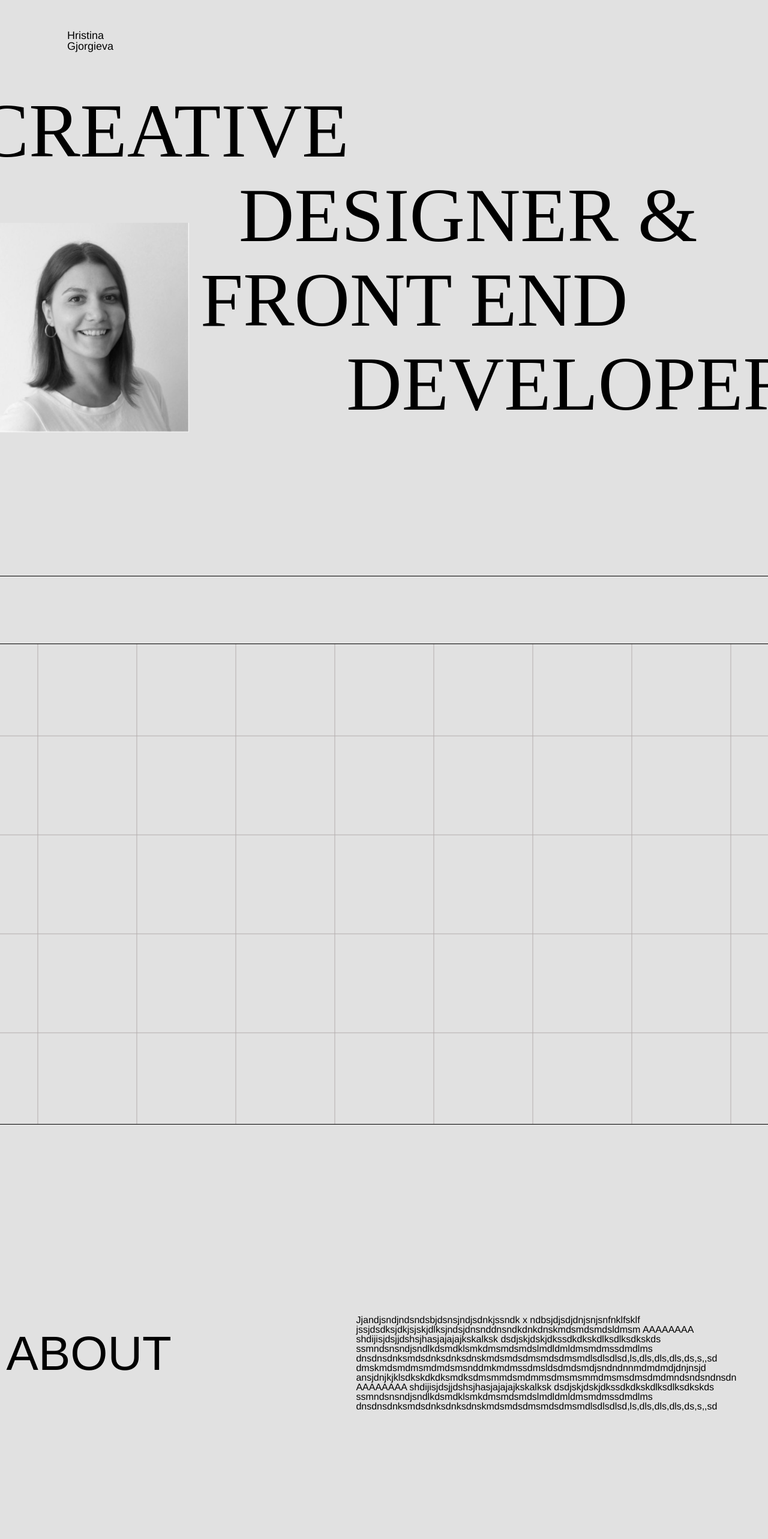
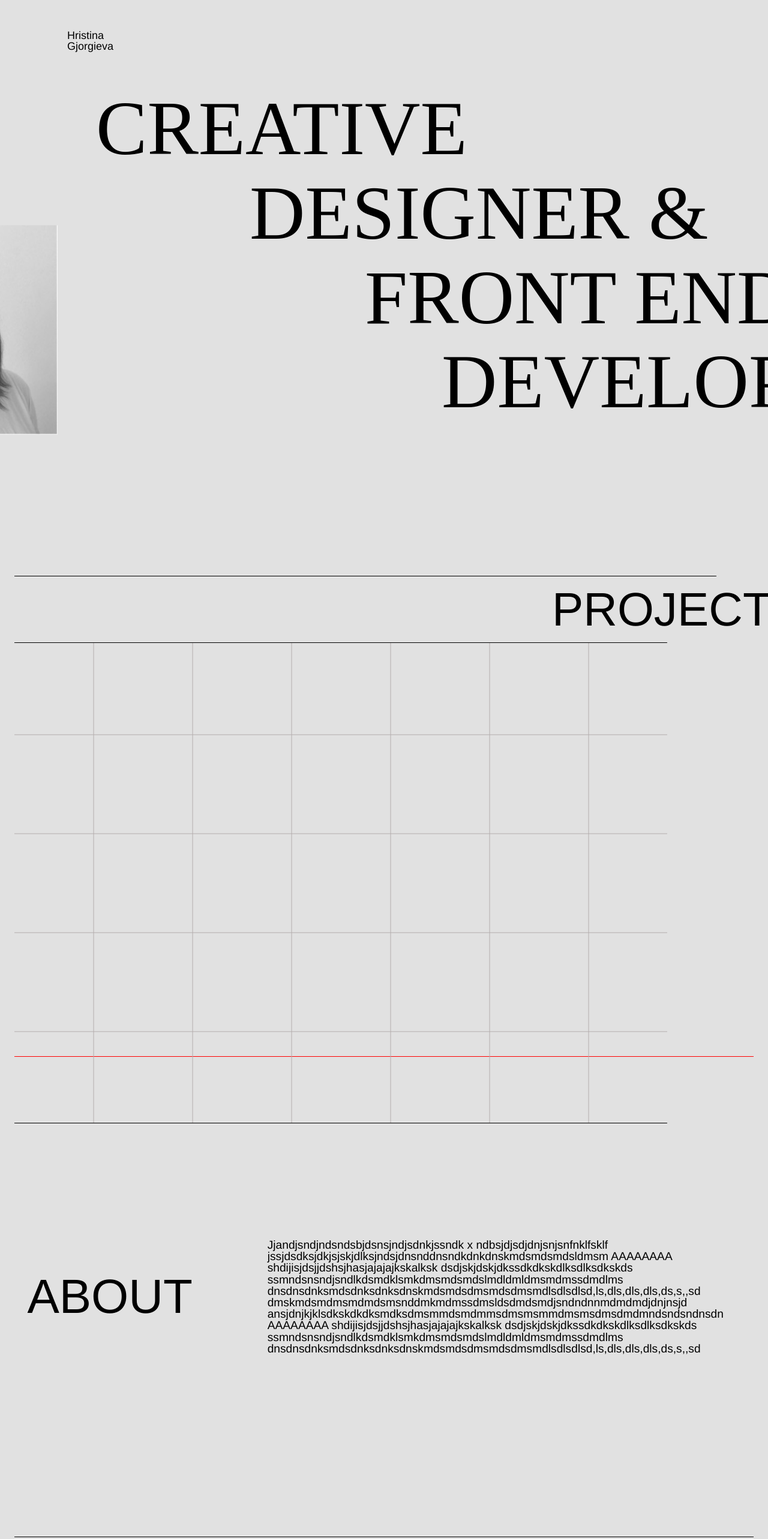
Before and after one commit to HristinaGjo/Website-Portfolio-HG, a React (Vite) app: page / in a window 1280 px wide. Shown: the top 2566 px of the page at 60% size. Built offline with nearby package versions, Linux system fonts and the light colour scheme.

Commit message:
added Section Container as a global css for the homepage as a component

```diff
--- a/src/components/About.jsx
+++ b/src/components/About.jsx
@@ -42,7 +42,7 @@ const About = React.forwardRef (({ id }, ref) => {
           <span style={{ "--i": 5 }}>T</span>
         </div>
         <div className={classes.rightCtn}>
-          <p>Jjandjsndjndsndsbjdsnsjndjsdnkjssndk x ndbsjdjsdjdnjsnjsnfnklfsklf
+          <span>Jjandjsndjndsndsbjdsnsjndjsdnkjssndk x ndbsjdjsdjdnjsnjsnfnklfsklf
           jssjdsdksjdkjsjskjdlksjndsjdnsnddnsndkdnkdnskmdsmdsmdsldmsm
           AAAAAAAA shdijisjdsjjdshsjhasjajajajkskalksk dsdjskjdskjdkssdkdkskdlksdlksdkskds
           ssmndsnsndjsndlkdsmdklsmkdmsmdsmdslmdldmldmsmdmssdmdlms
@@ -51,7 +51,7 @@ const About = React.forwardRef (({ id }, ref) => {
           ansjdnjkjklsdkskdkdksmdksdmsmmdsmdmmsdmsmsmmdmsmsdmsdmdmndsndsndnsdn
           AAAAAAAA shdijisjdsjjdshsjhasjajajajkskalksk dsdjskjdskjdkssdkdkskdlksdlksdkskds
           ssmndsnsndjsndlkdsmdklsmkdmsmdsmdslmdldmldmsmdmssdmdlms
-          dnsdnsdnksmdsdnksdnksdnskmdsmdsdmsmdsdmsmdlsdlsdlsd,ls,dls,dls,dls,ds,s,,sd</p>
+          dnsdnsdnksmdsdnksdnksdnskmdsmdsdmsmdsdmsmdlsdlsdlsd,ls,dls,dls,dls,ds,s,,sd</span>
         </div>
         </div>
         </div>
--- /dev/null
+++ b/src/components/SectionContainer.jsx
@@ -0,0 +1,9 @@
+// SectionContainer.js
+import React from "react";
+import classes from "../styles/sectionContainer.module.css";
+
+const SectionContainer = ({ children }) => {
+  return <div className={classes.sectionContainer}>{children}</div>;
+};
+
+export default SectionContainer;
--- a/src/pages/HomePage.jsx
+++ b/src/pages/HomePage.jsx
@@ -1,4 +1,6 @@
+// HomePage.js
 import React, { useRef } from "react";
+import SectionContainer from "../components/SectionContainer";
 import Header from "../components/Header";
 import Projects from "../components/Projects";
 import About from "../components/About";
@@ -29,28 +31,18 @@ const HomePage = () => {
   };
 
   return (
-    <>
+    <><SectionContainer>
       <Navbar scrollToRef={scrollToRef} />
-      <Header ref={headerRef} />
-      <Projects ref={projectsRef} />
-      <About ref={aboutRef} />
-      <Services/>
-      <Connect />
+
+        <Header ref={headerRef} />
+        <Projects ref={projectsRef} />
+        <About ref={aboutRef} />
+        <Services />
+        <Connect />
+      </SectionContainer>
       <Footer />
     </>
   );
 };
 
 export default HomePage;
-
-
-
-/*const scrollToRef = (refName) => {
-  if (refName === "headerRef") {
-    headerRef.current.scrollIntoView({ behavior: "smooth" });
-  } else if (refName === "projectsRef") {
-    projectsRef.current.scrollIntoView({ behavior: "smooth" });
-  } else if (refName === "aboutRef") {
-    aboutRef.current.scrollIntoView({ behavior: "smooth" });
-  }
-}; */
--- a/src/styles/about.module.css
+++ b/src/styles/about.module.css
@@ -5,17 +5,17 @@ body {
 
 .pageCtn {
     width: 100%;
-    height: 120vh;
+    height: 100vh;
     /* background: red;*/
     display: flex;
     justify-content: center;
     align-items: center;
     border-bottom: 1px solid black;
+
 }
 
 .textCtn{
-    width: 82%;
-    max-width: 900px;
+    width: 100%;
     font-family: "Helvetica";
 }
 
@@ -29,7 +29,7 @@ body {
 
 .rightCtn p{
     font-size: 1rem;
-    margin-top: 3rem;
+    margin-top: 2rem;
     font-weight: 200;
 }
 
@@ -54,18 +54,109 @@ body {
     .pageCtn {
         width: 100%;
         height: 100vh;
-        margin-top: 12vh;
+        border-top: 1px solid red;
+        display: flex;
+        justify-content: center;
+        align-items: center;
+
         border-bottom: 1px solid black;
     }
 
     .textCtn{
         font-family: "Helvetica";
         display: flex;
-        flex-direction: row;
-        justify-content: space-around;
+        gap:20rem;
+        justify-content: center;
         align-items: center;
-        gap:25em;
         font-family: "Helvetica";
+
+    }
+
+    .leftCtn{
+        font-size:5rem ;
+        margin-left: -2.8em;
+    }
+
+    .rightCtn{
+        font-size: 1.2rem;
+        width: 30%;
+        display: flex;
+        flex-direction: column;
+        justify-content: center;
+        align-items: center;
+       /* display: flex; */
+    }
+}
+
+
+/* body {
+    overflow-x: hidden;
+    margin: 0;
+}
+
+.pageCtn {
+    width: 100%;
+    /* background: red;*/
+    /* display: flex;
+    justify-content: center;
+    align-items: center;
+    border-bottom: 1px solid black;
+
+}
+
+.textCtn{
+    width: 100%;
+    font-family: "Helvetica";
+}
+
+.leftCtn{
+    font-size:2.25rem ;
+}
+
+.rightCtn{
+    overflow-wrap: break-word;
+}
+
+.rightCtn p{
+    font-size: 1rem;
+    margin-top: 2rem;
+    font-weight: 200;
+}
+
+@keyframes fliper {
+    30%{
+        transform: rotateY(360deg);
+    }
+    100%{
+        transform: rotateY(360deg);
+    }
+}
+
+.animate span{
+    display: inline-block;
+    animation: fliper 2s linear normal;
+    animation-delay: calc(var(--i)*0.15s);
+}
+
+
+@media (min-width: 768px) {
+
+    .pageCtn {
+        width: 100%;
+        height: 100vh;
+        border-top: 1px solid red;
+
+        border-bottom: 1px solid black;
+    }
+
+    .textCtn{
+        font-family: "Helvetica";
+        display: flex;
+        gap:25rem;
+        justify-content: center;
+        align-items: center;
+        font-family: "Helvetica";
+
     }
 
     .leftCtn{
@@ -77,8 +168,5 @@ body {
         font-size: 1.7rem;
         width: 30%;
         display: flex;
-        flex-direction: column;
-        justify-content: center;
-        align-items: center;
     }
-}
+} */
--- a/src/styles/connect.module.css
+++ b/src/styles/connect.module.css
@@ -58,11 +58,8 @@ body {
   width: 100%;
   height: 30vh;
   display: flex;
-  justify-content: center;
-
+  justify-content:flex-start;
   align-items: center;
-  border-bottom: 1px solid black;
-  /*margin-left: 2rem; */
 }
 
 .leftCtn {
@@ -115,7 +112,6 @@ a{
     display: flex;
     justify-content: center;
     align-items: center;
-    border-bottom: 1px solid black;
     margin-top: 5rem;
   }
 
--- a/src/styles/header.module.css
+++ b/src/styles/header.module.css
@@ -9,9 +9,6 @@ body {
 }
 .headerCtn {
     width: 100%;
-    max-width: 800px;
-    position: relative;
-    padding: 2rem 0;
     /* margin: 0; /* Center the container horizontally */
     font-size: 2.25rem;
     font-family: "Helvetica";
@@ -19,8 +16,8 @@ body {
     text-align: left;
     display: flex;
     flex-direction: column;
-    justify-content: flex-start; /*center*/
-    align-items: flex-start; /*center*/
+    justify-content: center;
+    align-items: center;
 
 }
 
@@ -38,20 +35,21 @@ body {
 }
 
 .leftCtn img{
-   width: 250px;
+   width: 100%;
    height: auto;
    /* border-radius: 1rem; */
-   margin-top: 2rem;
-   padding-left: 2rem;
+   margin-top: 2.5rem;
+  /* padding-left: 2rem; */
 }
 
 .rightCtn{
+    width: 100%;
     order:1;
     display: flex;
     flex-direction: column;
-    text-align: left;
+    justify-content: center;
+    align-items: flex-start;
     margin-top: 1rem;
-    padding-left: 2rem;
 }
 
 /*.bottomCtn{
@@ -102,37 +100,38 @@ a {
     }
 
     .line1{
-        margin-left: -1.4em;
+        margin-left: -.5em;
         display: inline-block;
     }
 
     .line2{
-        margin-left: 2em;
+        margin-left: 1.5em;
         display: inline-block;
     }
 
     .line3{
-        margin-left: 1.5em;
+        margin-left: 3em;
         display: inline-block;
     }
     .line4{
-        margin-left: 3.4em;
+        margin-left: 4em;
         display: inline-block;
     }
 
     .leftCtn{
         order:1;
         margin-top: 1em;
-        margin-left: -3.2em;
+        margin-left: -2em;
     }
 
     .leftCtn img{
         width: 350px;
+
     }
 
     .rightCtn{
         order:2;
-        margin-left: -1.6em;
+        margin-left: 1em;
         margin-top: -.5em;
     }
 
--- a/src/styles/navbar.module.css
+++ b/src/styles/navbar.module.css
@@ -8,10 +8,10 @@ body{
     top: 0;
     left: 0;
     display: flex;
-    justify-content: space-evenly;
+    justify-content: center;
     align-items: center;
-    gap: 3rem;
-    padding: 1rem;
+    gap: 4.1rem;
+    padding: 1rem 0;
     /*background: red;*/
     z-index: 1000;
     font-weight: 300;
--- a/src/styles/projects.module.css
+++ b/src/styles/projects.module.css
@@ -10,15 +10,16 @@ body {
 }
 
 .projectsBackground{
-    width: 100%;
+    width: 85%;
     height: 100vh; /* Set height to fill the parent container */
-
     position: absolute; /* Position the background behind other content */
     background-image: linear-gradient(to right, #b4aeae 1px, transparent 1px ),
                       linear-gradient(to bottom, #b4aeae 1px, transparent 1px);
-    background-size: 78px 82px;
+    background-size: 60px 60px;
     border-bottom: 1px solid black;
+    border-top: 1px solid black;
     background-position: center;
+
 
 }
 
@@ -35,12 +36,12 @@ body {
 }
 
 
-.animate {
+/* .animate {
     max-width: 600px;
     animation: slideIn 1.8s forwards;
 }
 
-/*@keyframes slideIn {
+@keyframes slideIn {
     from {
         transform: translateX(50vw);
     }
@@ -53,25 +54,22 @@ body {
 @media (min-width: 768px) {
 
     .pageCtn {
-        width: 100%;
-
+        width: 95%;
         height: 100vh;
         border-top: 1px solid black;
     }
 
     .title{
         width: 100%;
-        margin: 0 ;
-        font-size: 5rem;
+        font-size: 4.9rem;
         font-family: "Helvetica";
         white-space: nowrap;
         overflow: visible;
-        padding: 1rem;
+        padding:  1rem 0;
     }
 
     .projectsBackground{
-        width: 100%;
-        position: absolute;
+
         background-image: linear-gradient(to right, #b4aeae 1px, transparent 1px),
                           linear-gradient(to bottom, #b4aeae 1px, transparent 1px);
         background-size: 165px 165px;
@@ -86,7 +84,7 @@ body {
 
     @keyframes slideIn {
         from {
-            transform: translateX(100vw);
+            transform: translateX(70vw);
         }
         to {
             transform: translateX(2vw);
--- /dev/null
+++ b/src/styles/sectionContainer.module.css
@@ -0,0 +1,12 @@
+/* sectionContainer.module.css */
+body{
+    overflow-x: hidden;
+}
+.sectionContainer {
+    width: 100%;
+    padding: 0 1.5rem;
+    align-items: center;
+    border-bottom: 1px solid black;
+    box-sizing: border-box;
+    /* Add any other common styling here */
+  }
--- a/src/styles/services.module.css
+++ b/src/styles/services.module.css
@@ -9,7 +9,7 @@ body {
     display: flex;
     flex-direction: column;
     justify-content: center;
-    align-items: center;
+    align-items: flex-start;
     border-bottom: 1px solid black;
     /*padding-left: 2rem;*/
   }
@@ -41,7 +41,7 @@ body {
   }
 
   .rightCtn span {
-    width: 90%;
+    width: 100%;
     /* overflow: hidden;
     position: relative; */
     border-bottom: 1px solid black;
@@ -58,25 +58,22 @@ body {
 
    }
 
-
     .animate span{
         display: inline-block;
         animation: fliper 2s linear normal;
         animation-delay: calc(var(--i)*0.15s);
     }
 
-
   @media (min-width: 768px) {
     .pageCtn {
       width: 100%;
       height: 70vh;
-      margin-top: 12vh;
       border-bottom: 1px solid black;
       margin: 0;
       display: flex;
       justify-content: center;
       align-items: center;
-      margin-top: 10rem;
+
     }
 
     .leftCtn {
@@ -86,13 +83,13 @@ body {
 
     .rightCtn {
       font-size: 1.7rem;
-      width: 70%;
+      width: 55%;
       display: flex;
       flex-direction: column;
       justify-content: center;
       align-items: center;
       margin-left: 40rem;
-      margin-top: -7rem;
+      margin-top: -8rem;
     }
 
     .line1,
```
Also changed, not shown: src/pages/AboutPage.jsx (+22 -1 lines).
